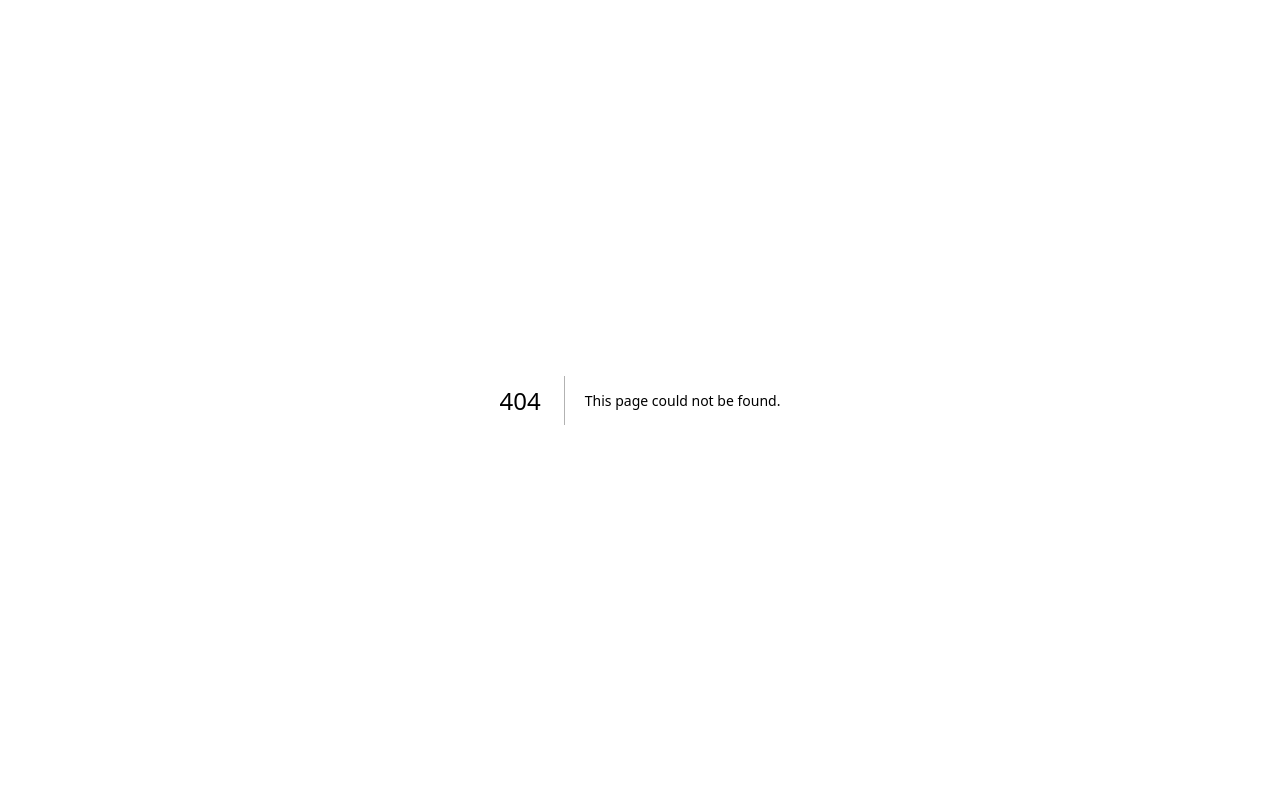
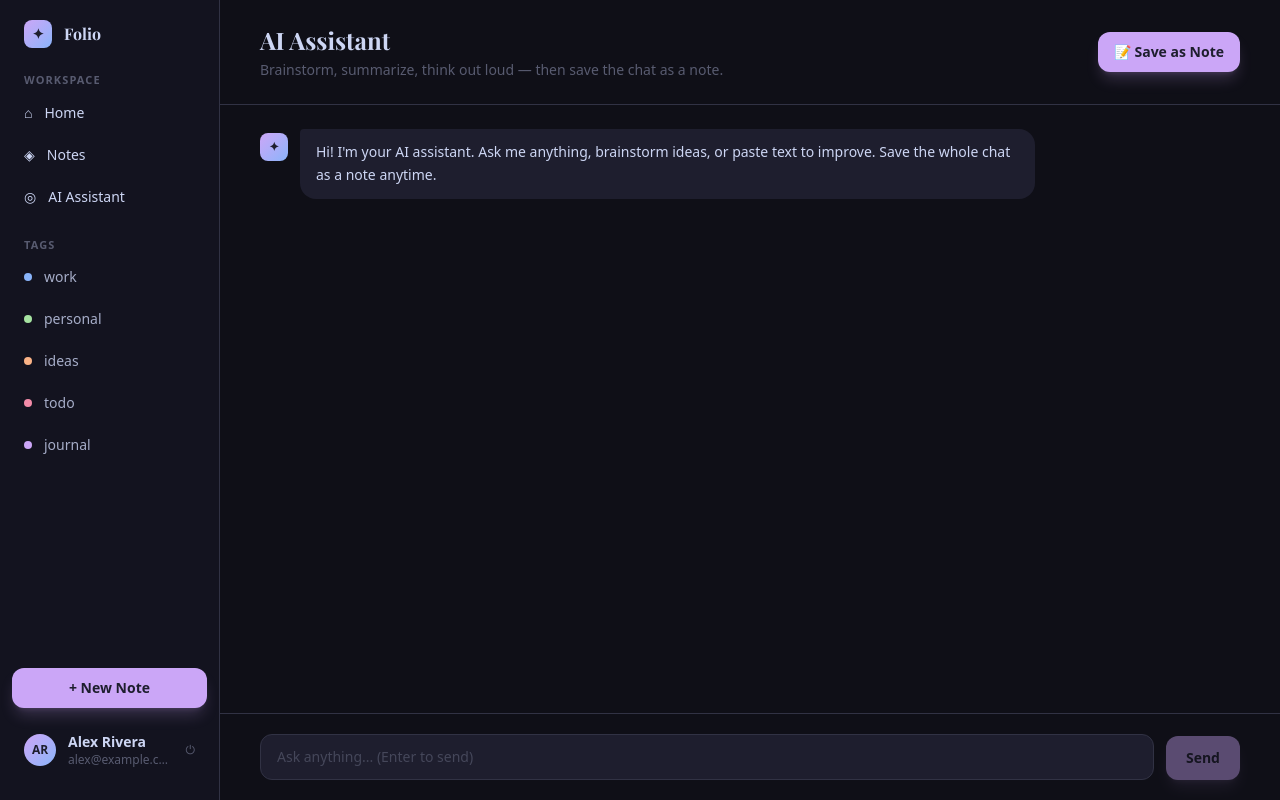
Before and after one commit to parvathy07r/Folio, a Next.js app: page /dashboard/chat in a window 1280 px wide. Before the commit this address had no page. Built offline with nearby package versions, Linux system fonts and the light colour scheme; a web font is replaced by a local one.

Commit message:
feat: created ai assistance screen

```diff
--- /dev/null
+++ b/src/app/dashboard/chat/page.tsx
@@ -0,0 +1,128 @@
+"use client";
+
+import { AI_RESPONSES } from "@/data/constants";
+import { useEffect, useRef, useState } from "react";
+
+type ChatMessage = {
+  role: "user" | "ai";
+  text: string;
+};
+
+export default function ChatPage() {
+  const [messages, setMessages] = useState<ChatMessage[]>([
+    {
+      role: "ai",
+      text: "Hi! I'm your AI assistant. Ask me anything, brainstorm ideas, or paste text to improve. Save the whole chat as a note anytime.",
+    },
+  ]);
+  const [input, setInput] = useState("");
+  const [showScrollButton, setShowScrollButton] = useState(false);
+  const bottomRef = useRef<HTMLDivElement>(null);
+  const chatContainerRef = useRef<HTMLDivElement>(null);
+  useEffect(() => {
+    bottomRef.current?.scrollIntoView({ behavior: "smooth" });
+  }, [messages]);
+  function handleScroll() {
+    const container = chatContainerRef.current;
+    if (!container) return;
+    const distanceFromBottom =
+      container.scrollHeight - container.scrollTop - container.clientHeight;
+    setShowScrollButton(distanceFromBottom > 200);
+  }
+
+  function scrollToBottom() {
+    bottomRef.current?.scrollIntoView({ behavior: "smooth" });
+  }
+  function handleSend() {
+    if (!input.trim()) return;
+    const userMessage: ChatMessage = { role: "user", text: input };
+    const aiMessage: ChatMessage = {
+      role: "ai",
+      text: AI_RESPONSES[Math.floor(Math.random() * AI_RESPONSES.length)],
+    };
+    setMessages((prev) => [...prev, userMessage, aiMessage]);
+    setInput("");
+  }
+  return (
+    <div className="h-screen flex flex-col overflow-hidden">
+      {/* header */}
+      <div className="flex items-center justify-between px-10 py-6 border-b border-border flex-shrink-0">
+        <div>
+          <h2 className="font-playfair text-2xl font-bold text-text">
+            AI Assistant
+          </h2>
+          <p className="text-subtle text-sm mt-1">
+            Brainstorm, summarize, think out loud — then save the chat as a
+            note.
+          </p>
+        </div>
+        <button className="bg-purple text-card font-semibold px-4 py-2.5 rounded-xl text-sm hover:bg-purple/90 transition-all shadow-lg shadow-purple/20 flex-shrink-0">
+          📝 Save as Note
+        </button>
+      </div>
+
+      {/* messages */}
+
+      <div
+        ref={chatContainerRef}
+        onScroll={handleScroll}
+        className="flex-1 overflow-y-auto px-10 py-6 flex flex-col gap-4 relative"
+      >
+        {messages.map((msg, i) => (
+          <div
+            key={i}
+            className={`flex ${msg.role === "user" ? "justify-end" : "justify-start"}`}
+          >
+            {/* AI avatar */}
+            {msg.role === "ai" && (
+              <div className="w-7 h-7 rounded-lg bg-gradient-to-br from-purple to-sky flex items-center justify-center text-xs text-card font-bold mr-3 mt-1 flex-shrink-0">
+                ✦
+              </div>
+            )}
+            {/* Bubble */}
+            <div
+              className={`max-w-[75%] px-4 py-3 rounded-2xl text-sm leading-relaxed ${
+                msg.role === "ai"
+                  ? "bg-card text-text rounded-tl-sm"
+                  : "bg-purple text-card rounded-tr-sm"
+              }`}
+            >
+              {msg.text}
+            </div>
+          </div>
+        ))}
+        <div ref={bottomRef} />
+      </div>
+
+      {/* scroll to bottom button */}
+      {showScrollButton && (
+        <button
+          onClick={scrollToBottom}
+          className="absolute bottom-24 right-12 w-10 h-10 bg-card border border-border rounded-full flex items-center justify-center text-subtext hover:text-purple hover:border-purple transition-all shadow-lg z-10"
+        >
+          ↓
+        </button>
+      )}
+
+      {/* input */}
+      <div className="px-10 py-5 border-t border-border flex-shrink-0">
+        <div className="flex gap-3 items-end">
+          <input
+            value={input}
+            onChange={(e) => setInput(e.target.value)}
+            onKeyDown={(e) => e.key === "Enter" && handleSend()}
+            placeholder="Ask anything... (Enter to send)"
+            className="flex-1 bg-card border border-border rounded-xl px-4 py-3 text-text text-sm placeholder:text-muted focus:outline-none focus:border-purple transition-colors"
+          />
+          <button
+            onClick={handleSend}
+            disabled={!input.trim()}
+            className="bg-purple text-card cursor-pointer font-semibold px-5 py-3 rounded-xl text-sm hover:bg-purple/90 transition-all disabled:opacity-40 disabled:cursor-not-allowed shadow-lg shadow-purple/20 flex-shrink-0"
+          >
+            Send
+          </button>
+        </div>
+      </div>
+    </div>
+  );
+}
--- a/src/data/constants.ts
+++ b/src/data/constants.ts
@@ -64,3 +64,12 @@ export const MOCK_NOTES: Note[] = [
     userId: 1,
   },
 ];
+
+export const AI_RESPONSES = [
+  "That's a great thought! Start by identifying the core problem, then work outward to solutions.",
+  "I can help you outline this. What's your main goal with this idea?",
+  "Consider breaking this into smaller steps for clarity. Big ideas become manageable when chunked down.",
+  "Interesting perspective! Have you thought about approaching it from the opposite angle?",
+  "I'd suggest starting with the core idea and building out from there.",
+  "Great question. Most complex problems have simple underlying patterns worth finding first.",
+];
```
